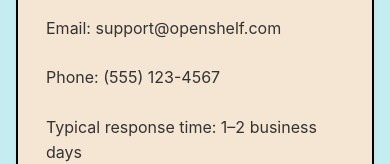
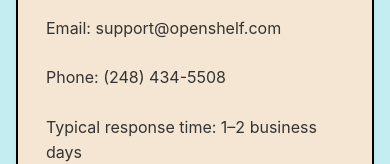
Before and after one commit to vicgrigory/csc307-team1, a React (Vite) app in the folder packages/react-frontend/: page /help in a window 390 px wide. Shown: the part 2748-2912 px from the top of the page. Built offline with nearby package versions, Linux system fonts and the light colour scheme; sample sign-in values are in the browser's storage.

Commit message:
Fixed phone number on Help

```diff
--- a/packages/react-frontend/src/pages/Help.jsx
+++ b/packages/react-frontend/src/pages/Help.jsx
@@ -80,7 +80,7 @@
         <section id="contact-support">
           <h2>Contact Support</h2>
           <p>Email: support@openshelf.com</p>
-          <p>Phone: (555) 123-4567</p>
+          <p>Phone: (248) 434-5508</p>
           <p>Typical response time: 1–2 business days</p>
         </section>
 
```
